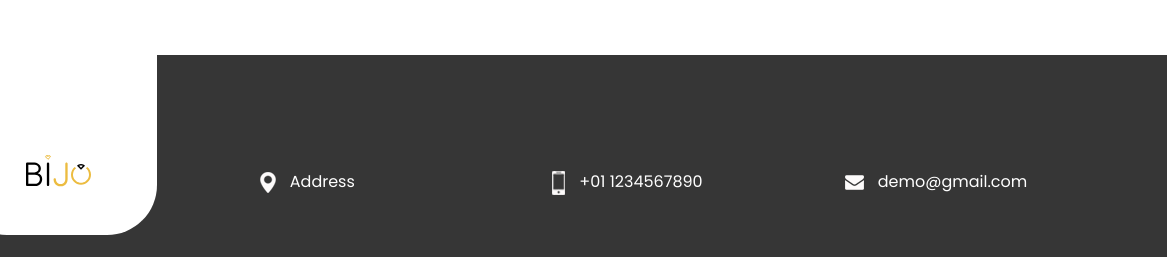
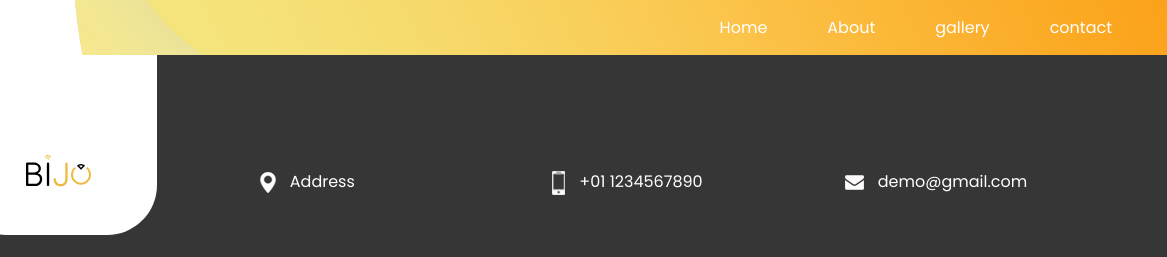
Before and after one commit to ouharri/breaf2.livrable2, a plain HTML site: page temporel.html in a window 1280 px wide. Shown: the top 257 px of the page, 113-1280 px from the left. Drawn offline with nearby package versions, Linux system fonts and the light colour scheme; the site is published under a folder, as on GitHub Pages, so addresses that start at the root find nothing; a web font is replaced by a local one.

Commit message:
Update style.css

```diff
--- a/css/style.css
+++ b/css/style.css
@@ -914,5 +914,5 @@ a:focus {
 /*# sourceMappingURL=style.css.map */
 
 .navbarg{
-  background-image: url(/images/hero-bg.png);
+  background-image: url(../images/hero-bg.png);
 }
```
